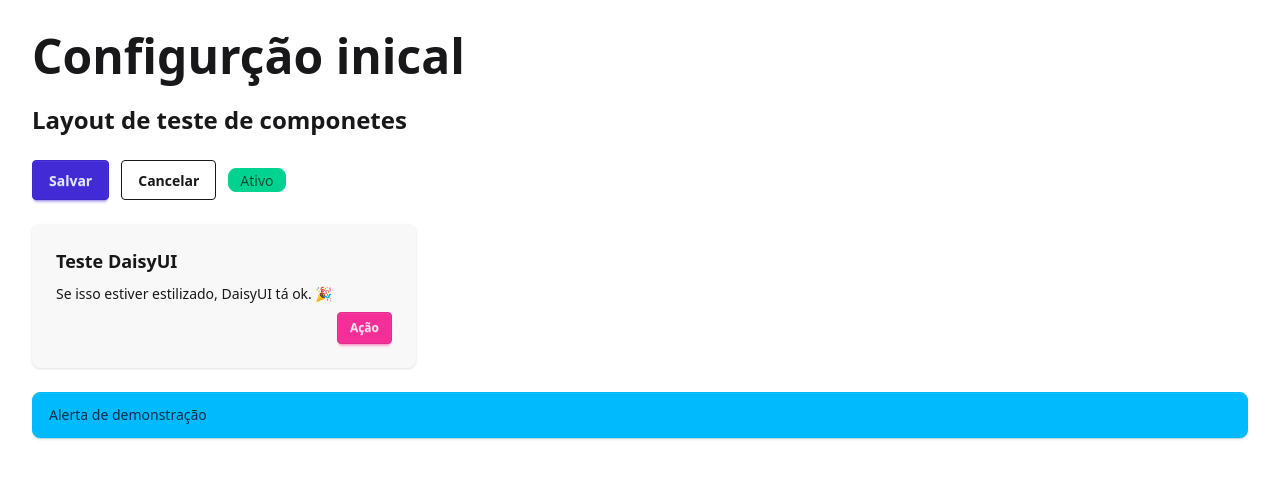
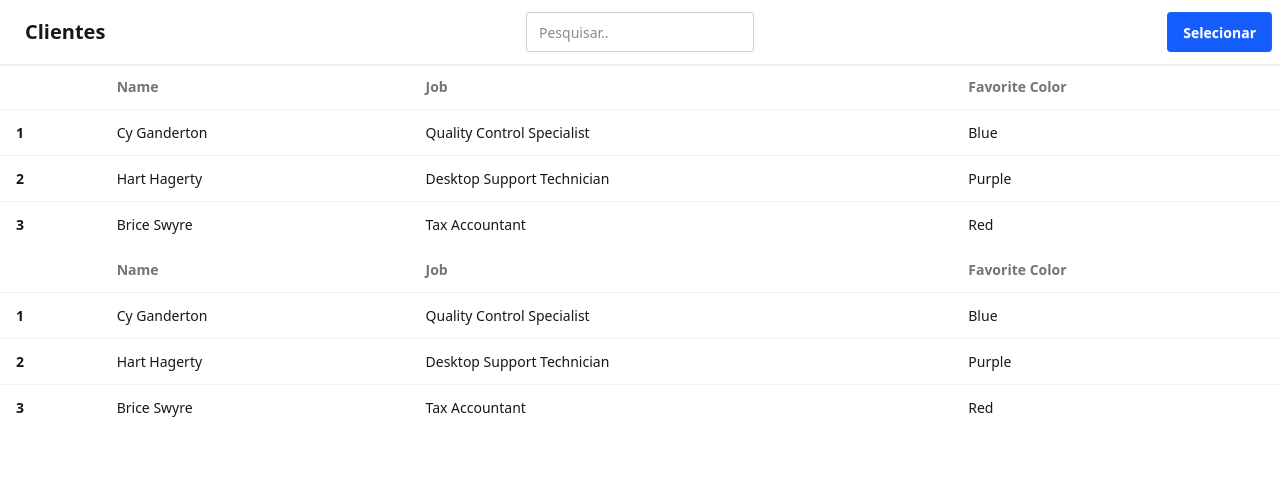
Before and after one commit to Pedro6Stein/RegistroDePrestadores, a React (Vite) app in the folder crud-frontend/: page / in a window 1280 px wide. Shown: the top 478 px of the page. Built offline with nearby package versions, Linux system fonts and the light colour scheme.

Commit message:
Add Navbar and Tablelist components to App
Introduzimos os novos componentes Navbar e Tablelist e os integramos ao componente App, substituindo o layout estático anterior. Atualizamos o index.css para usar o tema "night" em vez de "dracula" para DaisyUI.

```diff
--- a/crud-frontend/src/App.jsx
+++ b/crud-frontend/src/App.jsx
@@ -1,27 +1,14 @@
+import Navbar from "./components/Navbar"
+import Tablelist from "./components/Tablelist";
+
 export default function App() {
   return (
-    <div className="min-h-screen bg-base-100 text-base-content p-8 space-y-6">
-      <h1 className="text-5xl font-bold">Configurção inical</h1>
-      <h1 className="text-2xl font-black">Layout de teste de componetes</h1>
-      <div className="flex items-center gap-3">
-        <button className="btn btn-primary">Salvar</button>
-        <button className="btn btn-outline">Cancelar</button>
-        <span className="badge badge-success">Ativo</span>
-      </div>
+    <>
 
-      <div className="card w-96 bg-base-200 shadow">
-        <div className="card-body">
-          <h2 className="card-title">Teste DaisyUI</h2>
-          <p>Se isso estiver estilizado, DaisyUI tá ok. 🎉</p>
-          <div className="card-actions justify-end">
-            <button className="btn btn-sm btn-secondary">Ação</button>
-          </div>
-        </div>
-      </div>
+    <Navbar />
+    <Tablelist />
 
-      <div className="alert alert-info">
-        <span>Alerta de demonstração</span>
-      </div>
-    </div>
+    </>
+
   );
 }
--- /dev/null
+++ b/crud-frontend/src/components/Navbar.jsx
@@ -0,0 +1,21 @@
+export default function Navbar() {
+    return (
+        <div className="navbar bg-base-100 shadow-sm">
+            <div className="navbar-start">
+                <a className="btn btn-ghost text-xl">Clientes</a>
+            </div>
+
+            <div className="navbar-center">
+                <div className="form-control">
+                    <input type="text" placeholder="Pesquisar.." className="input input-bordered w-48 md:w-auto"></input>
+                </div>
+            </div>
+
+            <button className="navbar-end">
+                <a className="btn border-0 bg-blue-600 hover:bg-blue-700 text-white">
+                    Selecionar
+                </a>
+            </button>
+        </div>
+    );
+}
--- /dev/null
+++ b/crud-frontend/src/components/Tablelist.jsx
@@ -0,0 +1,78 @@
+export default function Tablelist() {
+    return (
+        <>
+            <div className="overflow-x-auto">
+                <table className="table">
+                    {/* head */}
+                    <thead>
+                        <tr>
+                            <th></th>
+                            <th>Name</th>
+                            <th>Job</th>
+                            <th>Favorite Color</th>
+                        </tr>
+                    </thead>
+                    <tbody className="houve">
+                        {/* row 1 */}
+                        <tr>
+                            <th>1</th>
+                            <td>Cy Ganderton</td>
+                            <td>Quality Control Specialist</td>
+                            <td>Blue</td>
+                        </tr>
+                        {/* row 2 */}
+                        <tr>
+                            <th>2</th>
+                            <td>Hart Hagerty</td>
+                            <td>Desktop Support Technician</td>
+                            <td>Purple</td>
+                        </tr>
+                        {/* row 3 */}
+                        <tr>
+                            <th>3</th>
+                            <td>Brice Swyre</td>
+                            <td>Tax Accountant</td>
+                            <td>Red</td>
+                        </tr>
+                    </tbody>
+                </table>
+            </div>
+            <div className="overflow-x-auto">
+                <table className="table">
+                    {/* head */}
+                    <thead>
+                        <tr>
+                            <th></th>
+                            <th>Name</th>
+                            <th>Job</th>
+                            <th>Favorite Color</th>
+                        </tr>
+                    </thead>
+                    <tbody>
+                        {/* row 1 */}
+                        <tr>
+                            <th>1</th>
+                            <td>Cy Ganderton</td>
+                            <td>Quality Control Specialist</td>
+                            <td>Blue</td>
+                        </tr>
+                        {/* row 2 */}
+                        <tr>
+                            <th>2</th>
+                            <td>Hart Hagerty</td>
+                            <td>Desktop Support Technician</td>
+                            <td>Purple</td>
+                        </tr>
+                        {/* row 3 */}
+                        <tr>
+                            <th>3</th>
+                            <td>Brice Swyre</td>
+                            <td>Tax Accountant</td>
+                            <td>Red</td>
+                        </tr>
+                    </tbody>
+                </table>
+            </div>
+        </>
+    )
+}
--- a/crud-frontend/src/index.css
+++ b/crud-frontend/src/index.css
@@ -1,15 +1,11 @@
 @import "tailwindcss";
 
-/* DaisyUI v5 em Tailwind v4 => ativa via @plugin */
 @plugin "daisyui" {
-  /* escolha os temas que quer expor */
-  themes: light --default, dracula --prefersdark;
+  themes: light --default, night --prefersdark;
 }
 
-/* opcional: ajuda o scanner a encontrar classes */
 @source "./**/*.{html,js,jsx,ts,tsx}";
 
-/* opcional: tokens de tema (equivalente ao theme.extend antigo) */
 @theme {
   --color-brand-500: oklch(0.68 0.12 260);
 }
```
